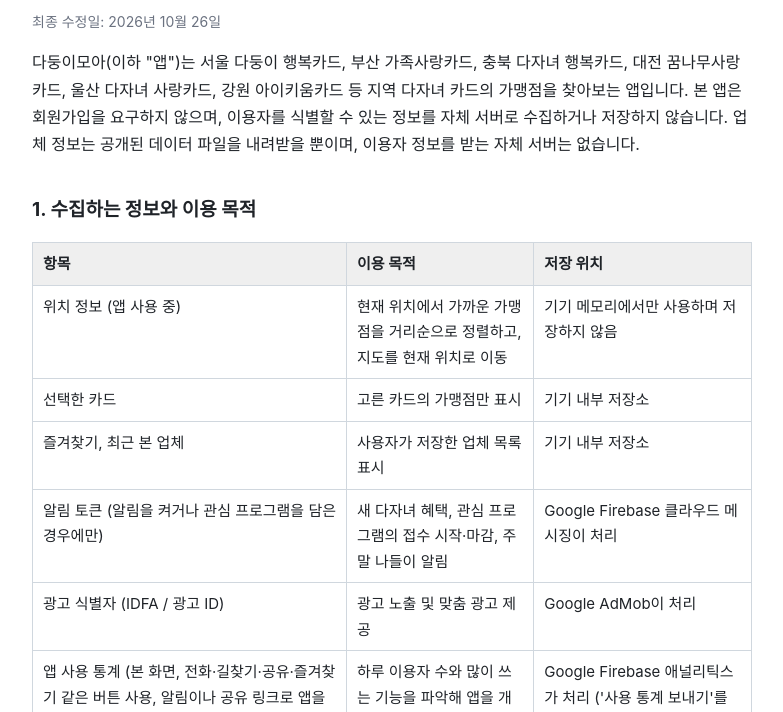
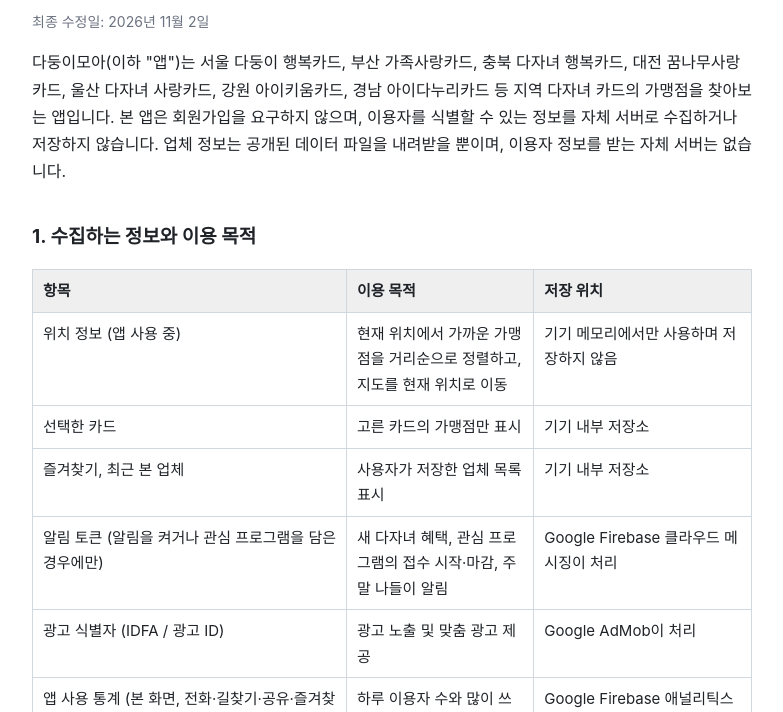
Before and after one commit to JinHyeong0709/dadungimoa-privacy, a plain HTML site: page index.html in a window 1280 px wide. Shown: the part 88-800 px from the top of the page, without its empty margins (248-1031 px from the left). Drawn offline with Linux system fonts and the light colour scheme.

Commit message:
docs: 경남 아이다누리카드 출처 추가

```diff
--- a/index.html
+++ b/index.html
@@ -25,10 +25,10 @@
 <body>
 
 <h1>다둥이모아 개인정보처리방침</h1>
-<p class="updated">최종 수정일: 2026년 10월 26일</p>
+<p class="updated">최종 수정일: 2026년 11월 2일</p>
 
 <p>
-  다둥이모아(이하 "앱")는 서울 다둥이 행복카드, 부산 가족사랑카드, 충북 다자녀 행복카드, 대전 꿈나무사랑카드, 울산 다자녀 사랑카드, 강원 아이키움카드 등 지역 다자녀 카드의 가맹점을 찾아보는 앱입니다.
+  다둥이모아(이하 "앱")는 서울 다둥이 행복카드, 부산 가족사랑카드, 충북 다자녀 행복카드, 대전 꿈나무사랑카드, 울산 다자녀 사랑카드, 강원 아이키움카드, 경남 아이다누리카드 등 지역 다자녀 카드의 가맹점을 찾아보는 앱입니다.
   본 앱은 회원가입을 요구하지 않으며, 이용자를 식별할 수 있는 정보를 자체 서버로 수집하거나 저장하지 않습니다.
   업체 정보는 공개된 데이터 파일을 내려받을 뿐이며, 이용자 정보를 받는 자체 서버는 없습니다.
 </p>
@@ -182,6 +182,8 @@
       이용허락범위 제한 없음</li>
   <li>강원특별자치도 누리집 「다자녀 우대카드 협력 가맹점 현황」(제공: 강원특별자치도) —
       공공누리 제1유형(출처표시)</li>
+  <li>공공데이터포털 「경상남도_경남아이다누리카드 가맹점 현황」(제공: 경상남도) —
+      이용허락범위 제한 없음. 원본에 업종이 없어 업종 칩은 업체 이름과 우대 내용으로 나눕니다.</li>
   <li>서울 열린데이터광장 「서울시 공공서비스예약 정보」(제공: 서울특별시) —
       공공누리 제1유형(출처표시). '프로그램' 탭에서 다둥이 카드 할인·우대가 있는 프로그램을 안내하는 데 쓰며,
       사진은 원본을 작게 줄여 보여 줍니다.</li>
```
